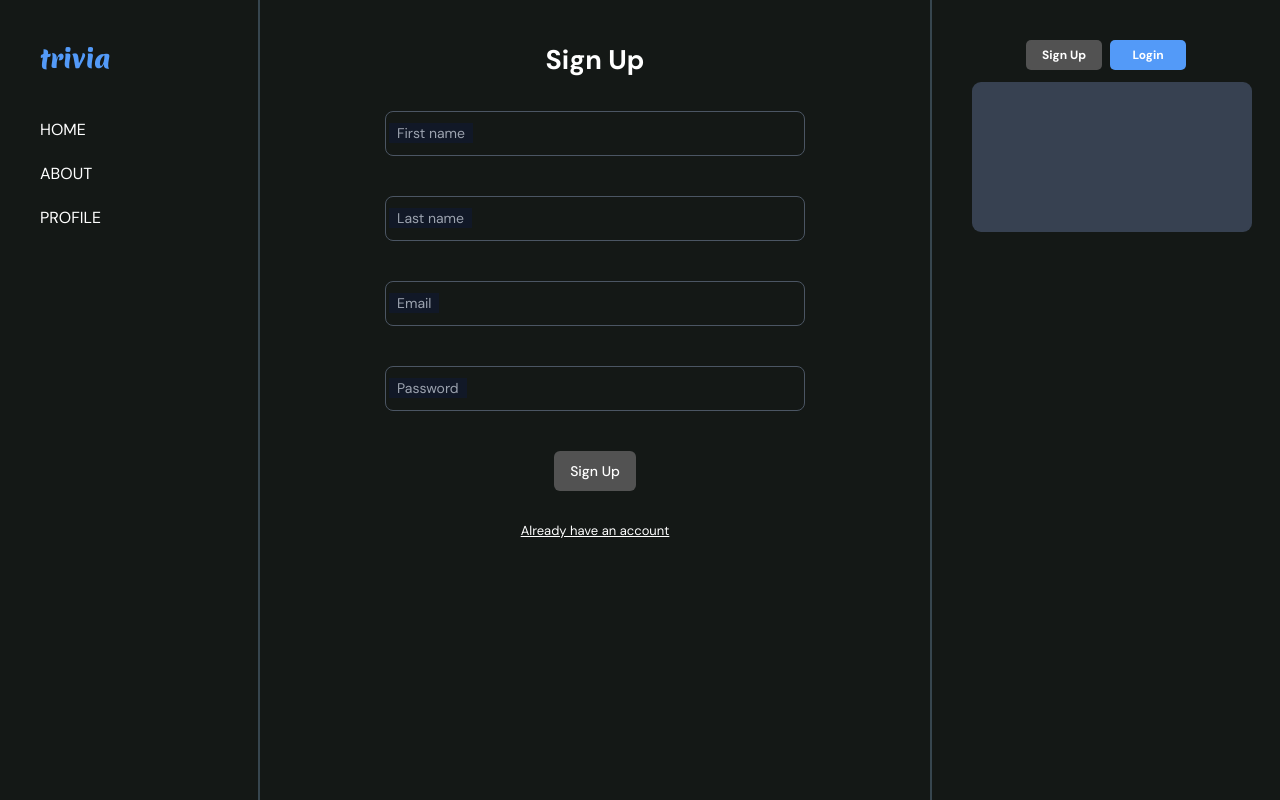
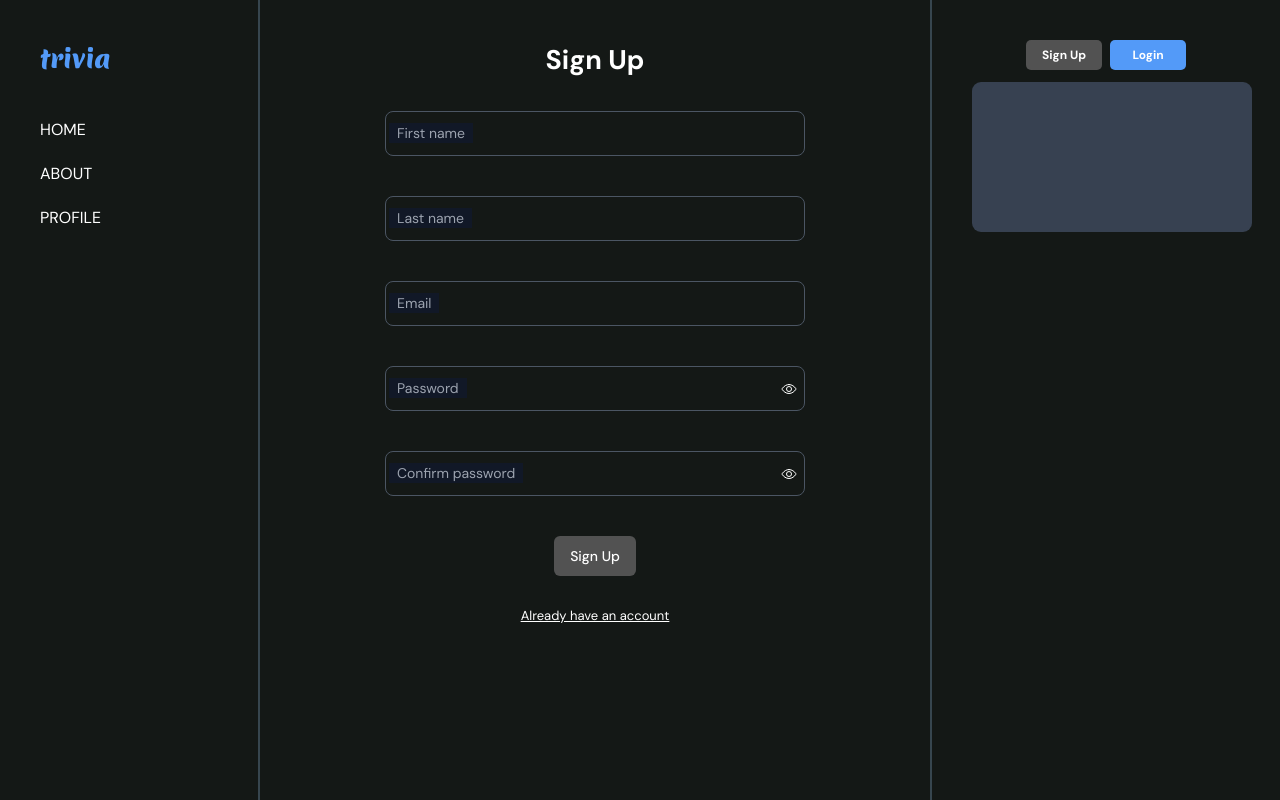
Before and after one commit to michaelchristwin/trivia, a React (Vite) app: page /signup in a window 1280 px wide. Built offline with nearby package versions, Linux system fonts and the light colour scheme.

Commit message:
Added show password

```diff
--- a/src/routes/login.lazy.tsx
+++ b/src/routes/login.lazy.tsx
@@ -4,6 +4,8 @@ import { Button } from "@/components/ui/button";
 import { SubmitHandler, useForm } from "react-hook-form";
 import { Link } from "@tanstack/react-router";
 import FloatingLabelInput from "@/components/FloatingLabelInput";
+import { useState } from "react";
+import { IoEyeOff, IoEyeOutline } from "react-icons/io5";
 
 export const Route = createLazyFileRoute("/login")({
   component: LoginPage,
@@ -23,6 +25,7 @@ function LoginPage() {
   } = useForm<Inputs>();
 
   const setUser = useAuthStore((state) => state.setUser);
+  const [showPassword, setShowPassword] = useState(false);
   const onSubmit: SubmitHandler<Inputs> = async (InputData) => {
     try {
       const res = await fetch(`http://localhost:8080/login`, {
@@ -72,7 +75,21 @@ function LoginPage() {
             </p>
           )}
         </div>
-        <div className={`w-full block space-y-[2px]`}>
+        <div className={`w-full block space-y-[2px] relative`}>
+          {showPassword ? (
+            <IoEyeOff
+              className={`absolute top-[15px] right-2 z-20`}
+              role="button"
+              onClick={() => setShowPassword((p) => !p)}
+            />
+          ) : (
+            <IoEyeOutline
+              className={`absolute top-[15px] right-2 z-20`}
+              role="button"
+              onClick={() => setShowPassword((p) => !p)}
+            />
+          )}
+
           <FloatingLabelInput
             label="Password"
             id="password"
--- a/src/routes/signup.lazy.tsx
+++ b/src/routes/signup.lazy.tsx
@@ -3,7 +3,9 @@ import useAuthStore from "@/context/auth.store";
 import { Button } from "@/components/ui/button";
 import { SubmitHandler, useForm } from "react-hook-form";
 import { Link } from "@tanstack/react-router";
+import { IoEyeOutline, IoEyeOff } from "react-icons/io5";
 import FloatingLabelInput from "@/components/FloatingLabelInput";
+import { useState } from "react";
 
 export const Route = createLazyFileRoute("/signup")({
   component: SignupPage,
@@ -14,6 +16,7 @@ type Inputs = {
   last_name: string;
   email: string;
   password: string;
+  confirm_password: string;
 };
 
 function SignupPage() {
@@ -22,11 +25,15 @@ function SignupPage() {
     handleSubmit,
     watch,
     reset,
+
     formState: { errors },
   } = useForm<Inputs>();
 
   const setUser = useAuthStore((state) => state.setUser);
+  const [showPassword, setShowPassword] = useState(false);
+  const [showConfirmPassword, setShowConfirmPassword] = useState(false);
   const onSubmit: SubmitHandler<Inputs> = async (InputData) => {
+    const { confirm_password, ...newInputData } = InputData;
     try {
       const res = await fetch(`http://localhost:8080/signup`, {
         method: "POST",
@@ -34,18 +41,17 @@ function SignupPage() {
         headers: {
           "Content-Type": "application/json",
         },
-        body: JSON.stringify(InputData),
+        body: JSON.stringify(newInputData),
       });
 
       if (!res.ok) {
         // Checks if status is not in the range of 200-299
         throw new Error(`Error: ${res.status} ${res.statusText}`);
       }
+
       const data = await res.json();
-      console.log(data);
       setUser({ email: data.email });
-
-      alert("Action Sucessful");
+      // alert("Action Sucessful");
       reset();
     } catch (error) {
       console.error("Login failed", error);
@@ -105,12 +111,54 @@ function SignupPage() {
             </p>
           )}
         </div>
-        <div className={`w-full block space-y-[2px]`}>
+        <div className={`w-full block space-y-[2px] relative`}>
+          {showPassword ? (
+            <IoEyeOff
+              className={`absolute top-[15px] right-2 z-20`}
+              role="button"
+              onClick={() => setShowPassword((p) => !p)}
+            />
+          ) : (
+            <IoEyeOutline
+              className={`absolute top-[15px] right-2 z-20`}
+              role="button"
+              onClick={() => setShowPassword((p) => !p)}
+            />
+          )}
+
           <FloatingLabelInput
             label="Password"
             {...register("password", { required: true })}
-            type="password"
+            type={showPassword ? "text" : "password"}
             id="password"
+            placeholder=""
+            className={`h-[45px] focus-visible:ring-0 focus-visible:ring-offset-0`}
+          />
+          {errors.password?.type === "required" && (
+            <p role="alert" className={`text-[10px] ps-2 text-red-500`}>
+              Password is required
+            </p>
+          )}
+        </div>
+        <div className={`w-full block space-y-[2px] relative`}>
+          {showConfirmPassword ? (
+            <IoEyeOff
+              role="button"
+              className={`absolute top-[15px] right-2 z-20`}
+              onClick={() => setShowConfirmPassword((p) => !p)}
+            />
+          ) : (
+            <IoEyeOutline
+              role="button"
+              className={`absolute top-[15px] right-2 z-20`}
+              onClick={() => setShowConfirmPassword((p) => !p)}
+            />
+          )}
+          <FloatingLabelInput
+            label="Confirm password"
+            {...register("confirm_password", { required: true })}
+            type={showConfirmPassword ? "text" : "password"}
+            id="confirm_password"
             placeholder=""
             className={`h-[45px] focus-visible:ring-0 focus-visible:ring-offset-0`}
           />
```
